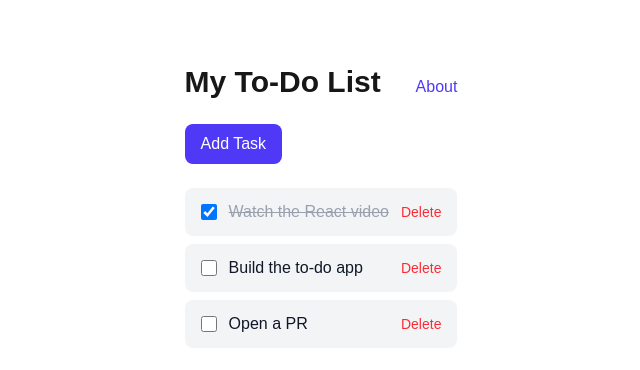
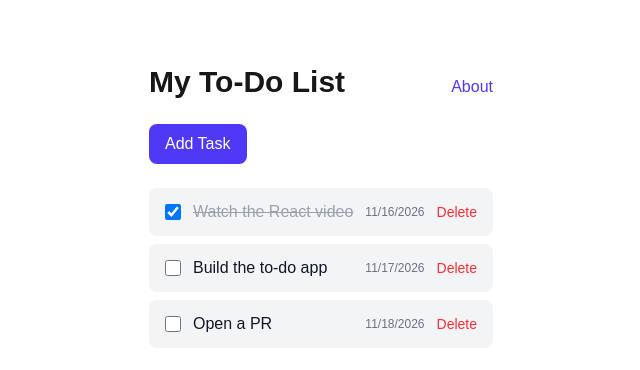
Before and after one commit to sol-wizard/blotz-todo-app-ai-1118-1455, a Next.js app: page / in a window 1280 px wide. Shown: the top 370 px of the page, without its empty margins (319-959 px from the left). Built offline with nearby package versions, Linux system fonts and the light colour scheme; data requests are answered from the project's data file.

Commit message:
Show the date each to-do was added

```diff
--- a/components/TodoItem.tsx
+++ b/components/TodoItem.tsx
@@ -19,6 +19,9 @@ export default function TodoItem({ todo, onToggle, onDelete }: TodoItemProps) {
       <span className={`flex-1 ${todo.done ? "text-gray-400 line-through" : ""}`}>
         {todo.title}
       </span>
+      <span className="text-xs text-gray-500">
+        {new Date(todo.createdAt).toLocaleDateString()}
+      </span>
       <button
         onClick={() => onDelete(todo.id)}
         className="text-sm text-red-500 hover:text-red-700"
--- a/db.json
+++ b/db.json
@@ -1,7 +1,7 @@
 {
   "todos": [
-    { "id": "1", "title": "Watch the React video", "done": true },
-    { "id": "2", "title": "Build the to-do app", "done": false },
-    { "id": "3", "title": "Open a PR", "done": false }
+    { "id": "1", "title": "Watch the React video", "done": true, "createdAt": "2026-11-16T09:00:00.000Z" },
+    { "id": "2", "title": "Build the to-do app", "done": false, "createdAt": "2026-11-17T10:30:00.000Z" },
+    { "id": "3", "title": "Open a PR", "done": false, "createdAt": "2026-11-18T08:15:00.000Z" }
   ]
 }
--- a/lib/api.ts
+++ b/lib/api.ts
@@ -15,7 +15,8 @@ export async function createTodo(title: string): Promise<Todo> {
   const response = await fetch(`${API_URL}/todos`, {
     method: "POST",
     headers: { "Content-Type": "application/json" },
-    body: JSON.stringify({ title, done: false }),
+    // The date is saved with the to-do, at the moment it is added
+    body: JSON.stringify({ title, done: false, createdAt: new Date().toISOString() }),
   });
   if (!response.ok) throw new Error("Could not save the to-do");
   return response.json();
--- a/types/todo.ts
+++ b/types/todo.ts
@@ -3,4 +3,5 @@ export interface Todo {
   id: string;
   title: string;
   done: boolean;
+  createdAt: string; // when it was added, e.g. "2026-11-18T09:30:00.000Z"
 }
```
